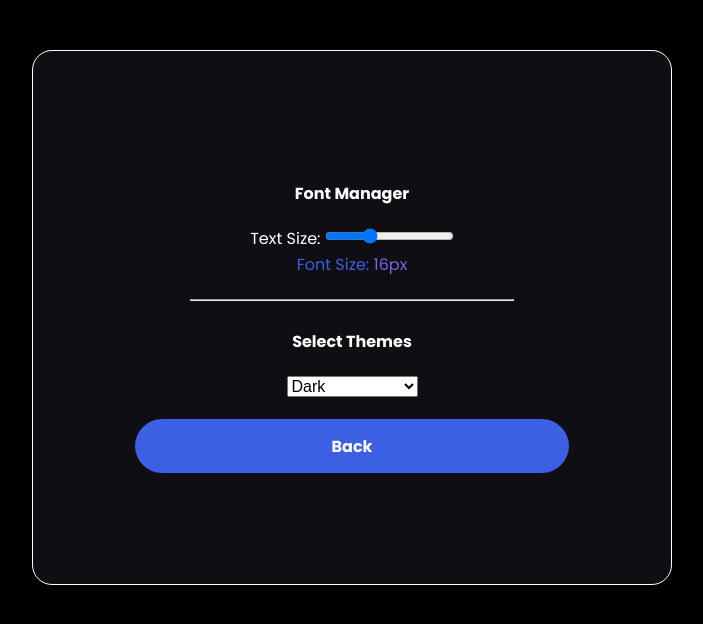
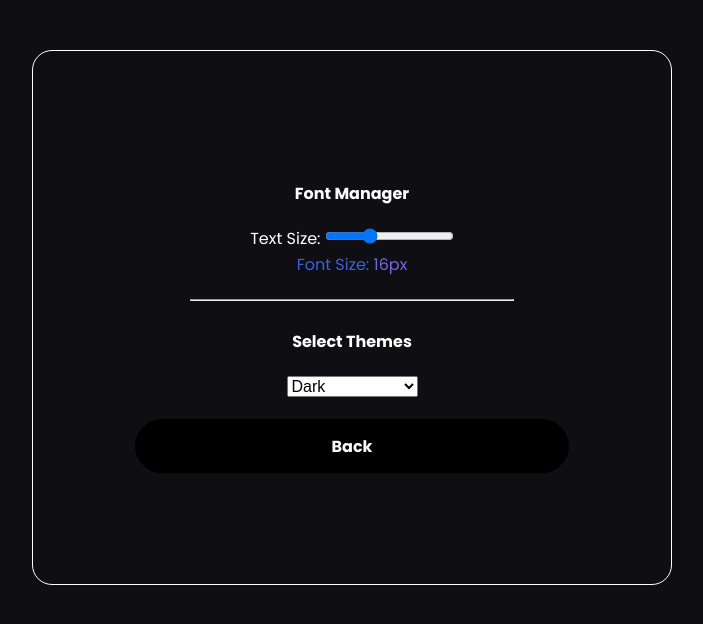
Before and after one commit to voixj/home, a plain HTML site: page settings.html in a window 1280 px wide. Shown: the whole page, without its empty margins (288-991 px from the left). Drawn offline with Linux system fonts and the light colour scheme.

Commit message:
Add files via upload

```diff
--- a/css/style.css
+++ b/css/style.css
@@ -19,8 +19,9 @@ html{
     --primaryColor: #7765E3;
     --secondaryColor: #3B60E4;
     --lightColor: #fff;
-    --bgColor-1: #000000;
+    --bgColor-1: #0F0E13;
     --bgColor-2: #0F0E13;
+    --ButtonColor: #000;
     --padding: 8%;
     --loadBG: #000;
 }
@@ -230,7 +231,7 @@ p{
 }
 
 .btn{
-    background-color: var(--secondaryColor);
+    background-color: var(--ButtonColor);
     color: var(--lightColor);
     text-decoration: none;
     text-align: center;
```
Also changed, not shown: images/insta_pfp.jpg, images/old pfps/insta_pfpOLDD.jpg (added).
